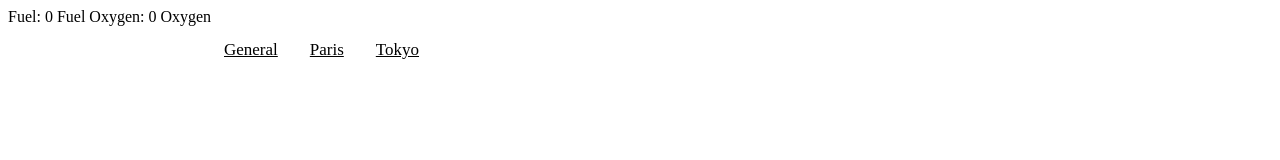
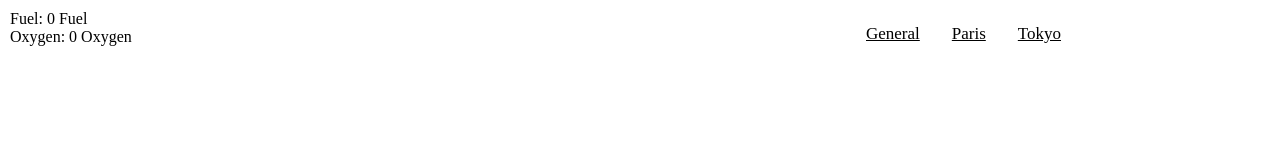
Before and after one commit to Coolwo/spacerubble, a plain HTML site: page index.html in a window 1280 px wide. Drawn offline with Linux system fonts and the light colour scheme.

Commit message:
Update index.html

```diff
--- a/index.html
+++ b/index.html
@@ -39,12 +39,35 @@
 	.hide {
 		display: none;
 	}
+
+	* {
+  	  box-sizing: border-box;
+	}
+
+	body {
+	    margin: 0;
+	}
+
+	.column {
+	    float: left;
+	    width: 50%;
+	    padding: 10px;
+	}
+
+	.row:after {
+	    content: "";
+	    display: table;
+	    clear: both;
+	}
 </style>
 </head>
 <body>
-Fuel: <span id="fuel">0</span> Fuel
+<div class="row">
+	<div class="column">
+		Fuel: <span id="fuel">0</span> Fuel<br />
 		Oxygen: <span id="oxygen">0</span> Oxygen
-
+	</div>
+	<div class="column">
 		<div class="padding">
 			<div class="tab">
 			  <button class="tablinks" onclick="openCity(event, 'General')">General</button>
@@ -53,8 +76,6 @@ Oxygen: <span id="oxygen">0</span> Oxygen
 			</div>
 
 			<div id="General" class="tabcontent">
-
-
 
 			</div>
 
@@ -66,6 +87,8 @@ Oxygen: <span id="oxygen">0</span> Oxygen
 			<div id="Tokyo" class="tabcontent">
 			  <h3>Tokyo</h3>
 			  <p>Tokyo is the capital of Japan.</p>
+			</div>
+		</div>
 	</div>
 </div>
 <script>
```
Lines whose indentation alone changed are shown as unchanged.
